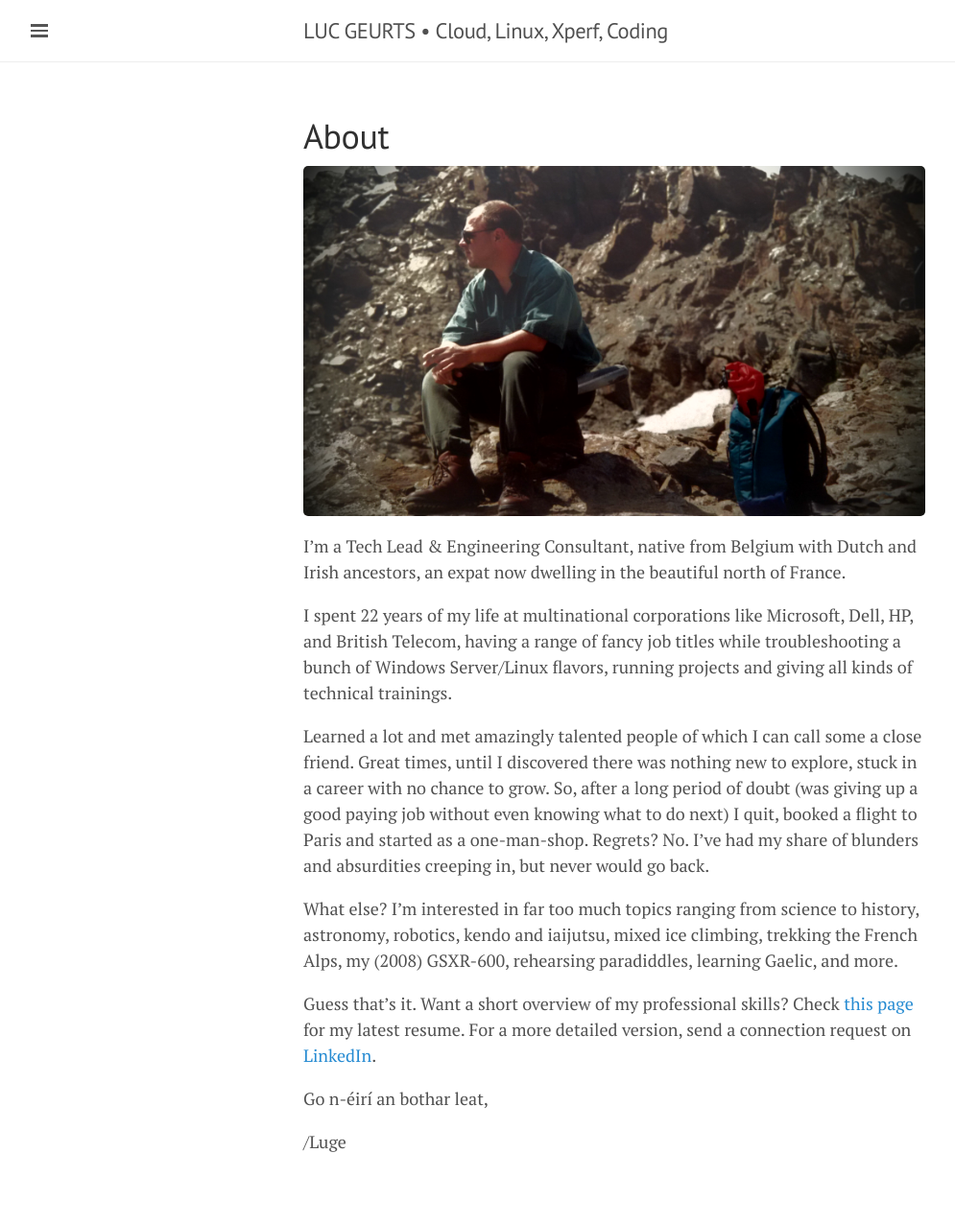
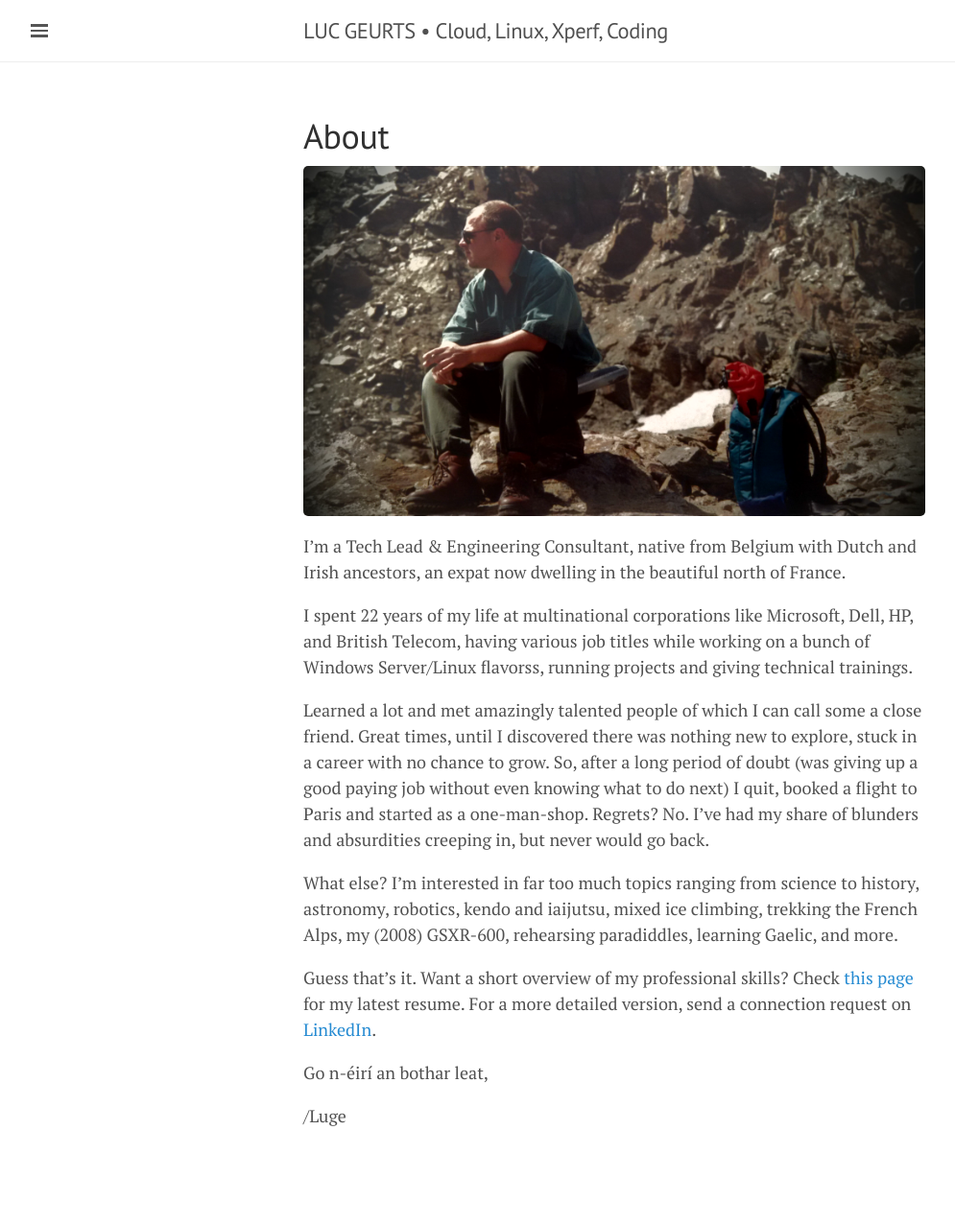
Before and after one commit to lgeurts/lgeurts.github.io, a Jekyll site: the page built from about.md, in a window 1280 px wide. Shown: the whole page at 96% size, without its empty margins (0-995 px from the left). Built offline with Jekyll 4.4.1, drawn with Linux system fonts in a browser that asks for light colours; nearby versions of some CDN libraries; after the commit the page ends 1249 px from its top, so only the background shows below that.

Commit message:
Update about.md

```diff
--- a/about.md
+++ b/about.md
@@ -7,7 +7,7 @@ title: About
 
 I’m a Tech Lead & Engineering Consultant, native from Belgium with Dutch and Irish ancestors, an expat now dwelling in the beautiful north of France.
 
-I spent 22 years of my life at multinational corporations like Microsoft, Dell, HP, and British Telecom, having a range of fancy job titles while troubleshooting a bunch of Windows Server/Linux flavors, running projects and giving all kinds of technical trainings.
+I spent 22 years of my life at multinational corporations like Microsoft, Dell, HP, and British Telecom, having various job titles while working on a bunch of Windows Server/Linux flavorss, running projects and giving technical trainings.
 
 Learned a lot and met amazingly talented people of which I can call some a close friend. Great times, until I discovered there was nothing new to explore, stuck in a career with no chance to grow. So, after a long period of doubt (was giving up a good paying job without even knowing what to do next) I quit, booked a flight to Paris and started as a one-man-shop. Regrets? No. I've had my share of blunders and absurdities creeping in, but never would go back.
 
```
